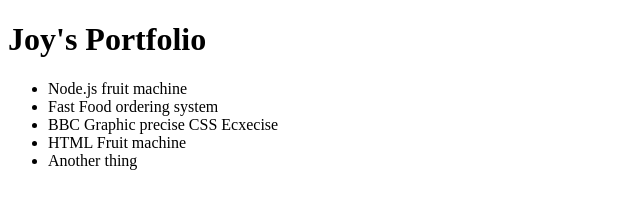
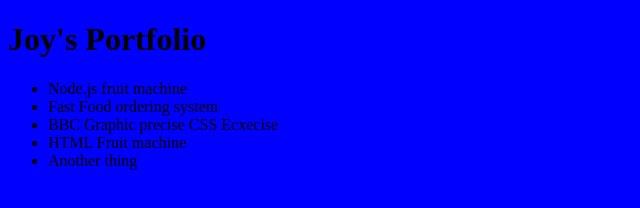
Before and after one commit to enjoy15/portfolio, a plain HTML site: page index.html in a window 1280 px wide. Shown: the whole page, without its empty margins (0-640 px from the left). Drawn offline with Linux system fonts and the light colour scheme.

Commit message:
blue background

```diff
--- a/index.html
+++ b/index.html
@@ -5,6 +5,7 @@
     <meta http-equiv="X-UA-Compatible" content="IE=edge">
     <meta name="viewport" content="width=device-width, initial-scale=1.0">
     <title>Document</title>
+    <link rel="stylesheet" href="style.css">
 </head>
 <body>
     <h1>Joy's Portfolio</h1>
--- /dev/null
+++ b/style.css
@@ -0,0 +1,3 @@
+body{
+    background-color: blue;
+}
```
